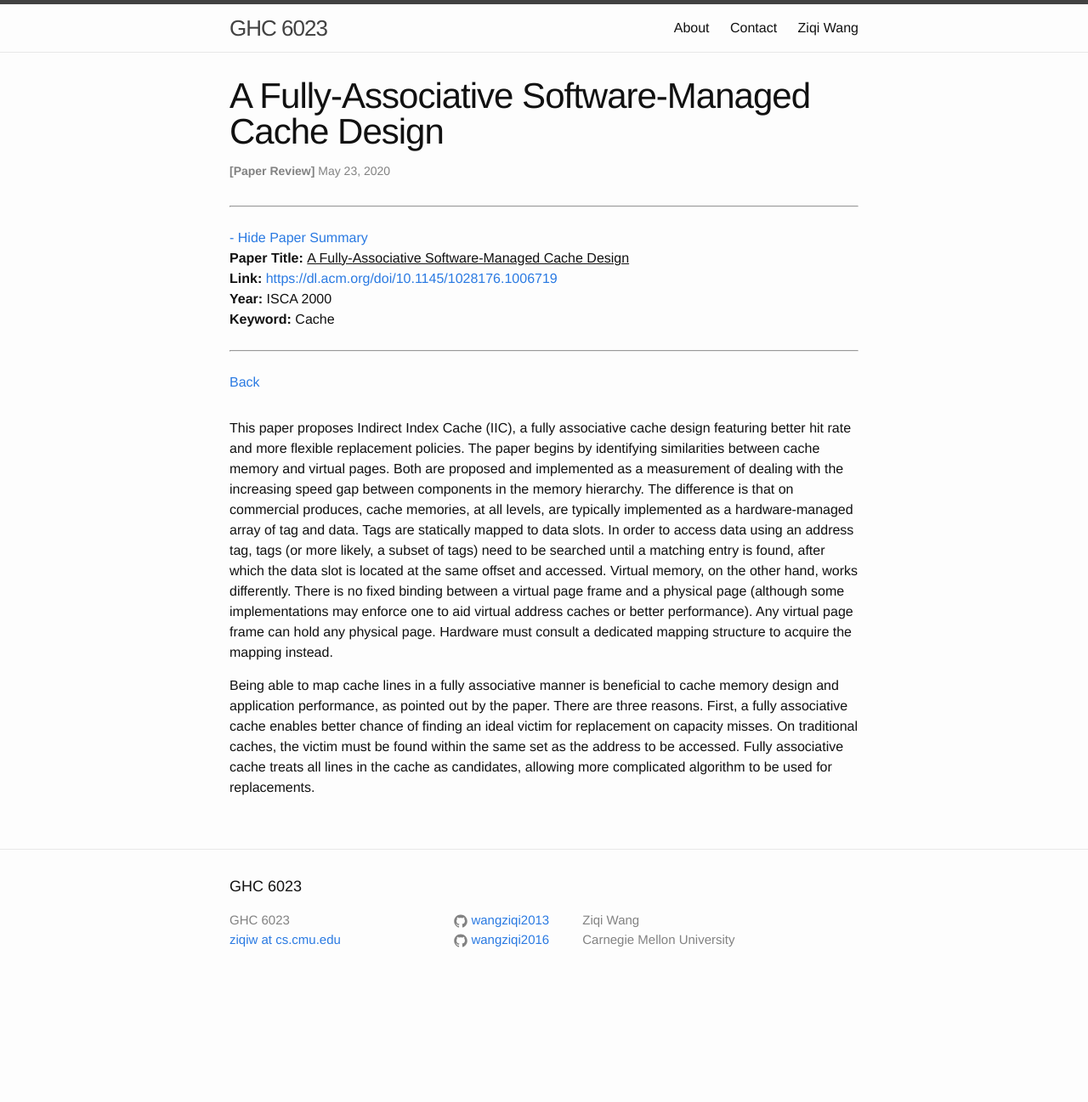
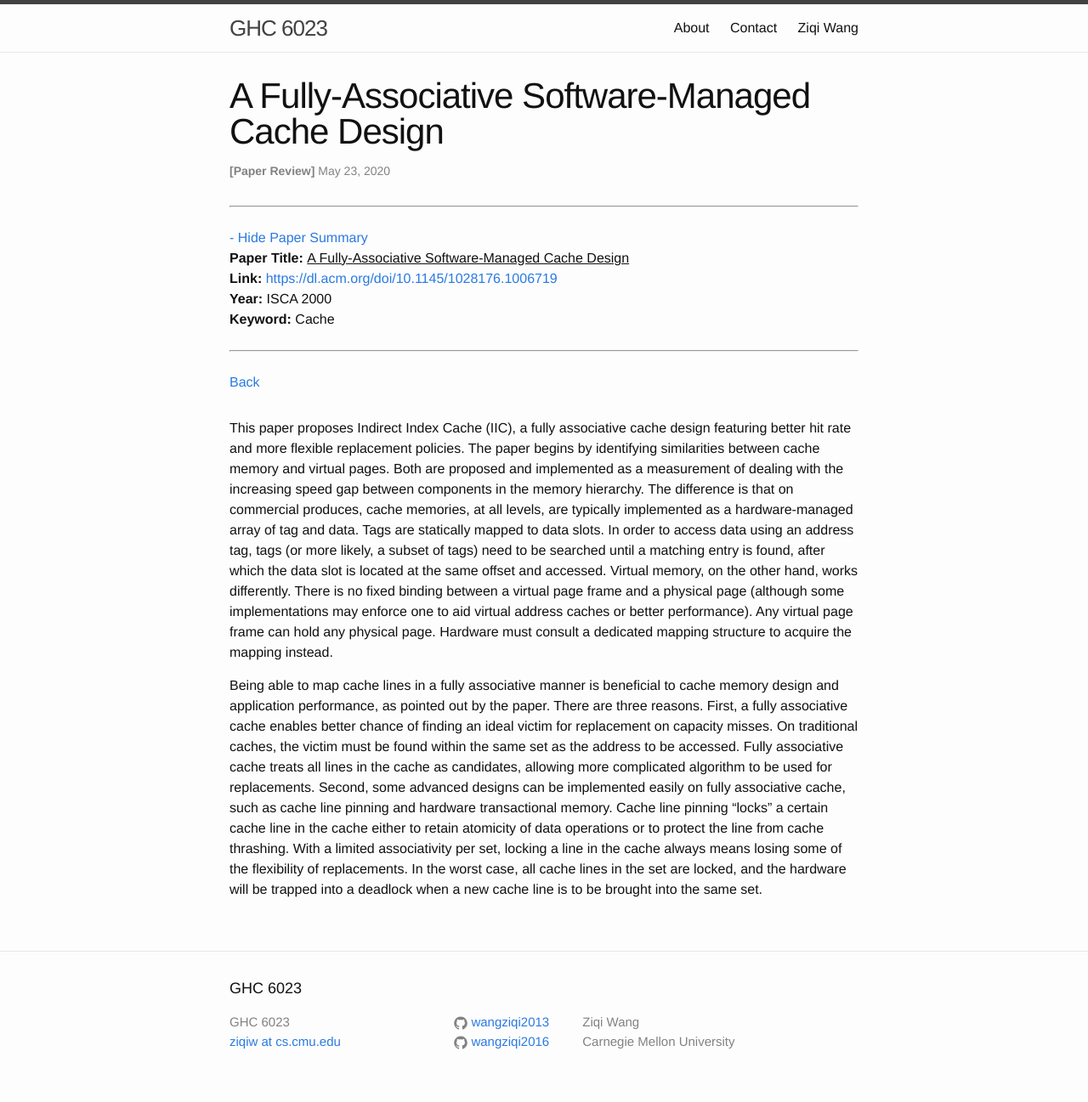
Before and after one commit to wangziqi2013/wangziqi2013.github.io, a Jekyll site: the page built from _posts/2020-05-22-iic.markdown, in a window 1280 px wide. Shown: the whole page at 85% size. Built offline with Jekyll 4.4.1, drawn with Linux system fonts in a browser that asks for light colours; before the commit the page ends 1177 px from its top, so only the background shows below that.

Commit message:
Adding second reason

```diff
--- a/_posts/2020-05-22-iic.markdown
+++ b/_posts/2020-05-22-iic.markdown
@@ -28,4 +28,9 @@ Being able to map cache lines in a fully associative manner is beneficial to cac
 as pointed out by the paper. There are three reasons. First, a fully associative cache enables better chance of finding
 an ideal victim for replacement on capacity misses. On traditional caches, the victim must be found within the same set
 as the address to be accessed. Fully associative cache treats all lines in the cache as candidates, allowing more
-complicated algorithm to be used for replacements.
+complicated algorithm to be used for replacements. Second, some advanced designs can be implemented easily on fully
+associative cache, such as cache line pinning and hardware transactional memory. Cache line pinning "locks" a certain
+cache line in the cache either to retain atomicity of data operations or to protect the line from cache thrashing.
+With a limited associativity per set, locking a line in the cache always means losing some of the flexibility of
+replacements. In the worst case, all cache lines in the set are locked, and the hardware will be trapped into a deadlock
+when a new cache line is to be brought into the same set.
```
